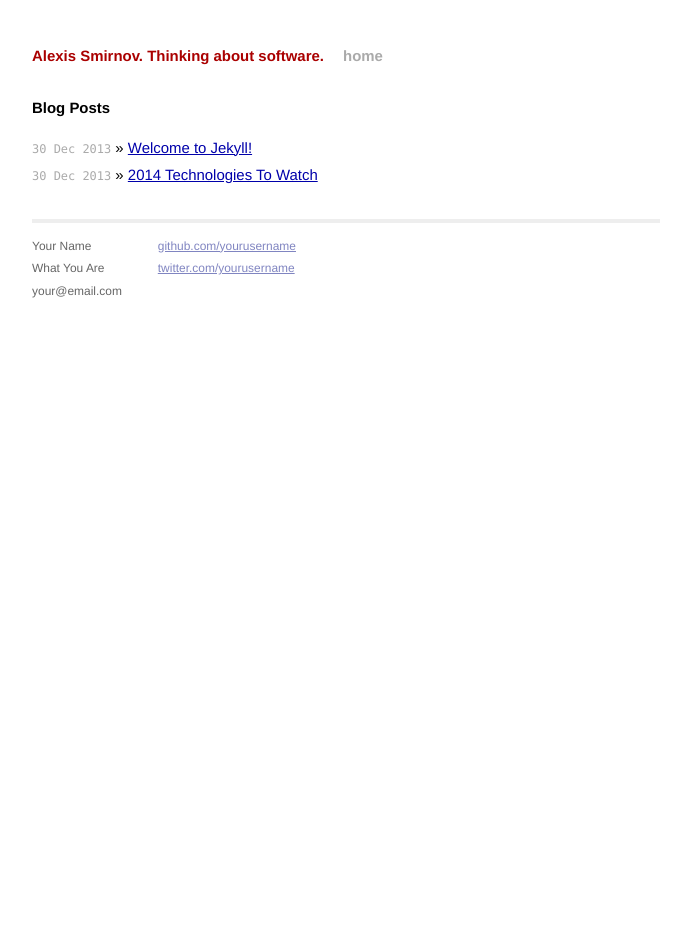
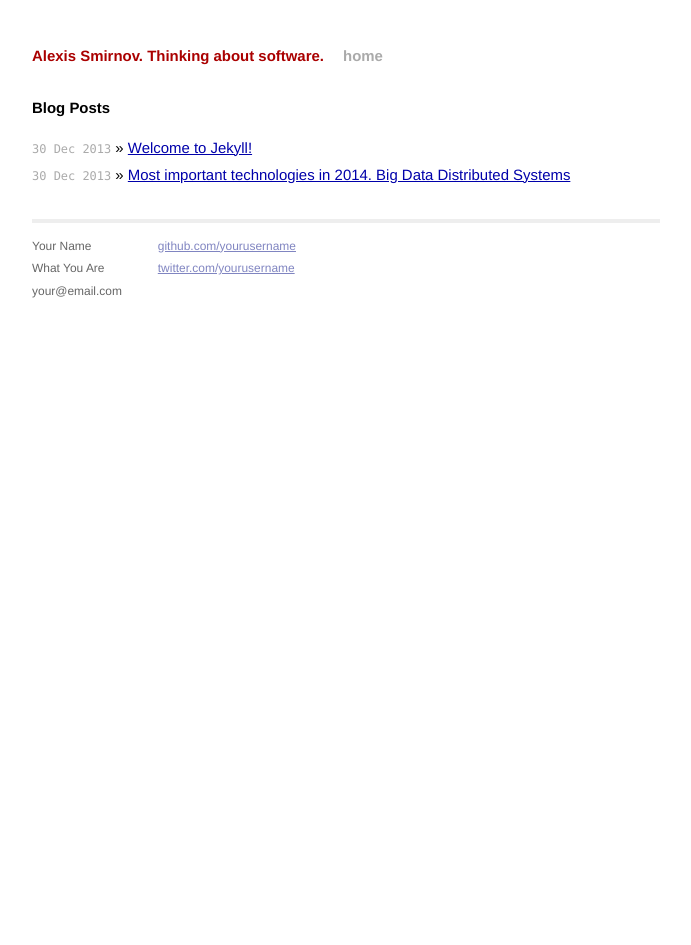
Before and after one commit to alexissmirnov/alexissmirnov.github.io, a Jekyll site: the page built from index.html, in a window 1280 px wide. Shown: the whole page, without its empty margins (294-985 px from the left). Built offline with Jekyll 4.4.1, drawn with Linux system fonts in a browser that asks for light colours; Markdown is read by kramdown in place of the engine named in the settings.

Commit message:
new post

```diff
--- a/_config.yml
+++ b/_config.yml
@@ -1,4 +1,3 @@
 name: Alexis Smirnov. Thinking about software.
-baseurl: /alexissmirnov.github.io
 markdown: redcarpet
 pygments: true
--- a/_posts/2013-12-30-2014-technologies-to-watch.md
+++ b/_posts/2013-12-30-2014-technologies-to-watch.md
@@ -1,3 +1,10 @@
+---
+layout: post
+title:  "Most important technologies in 2014. Big Data Distributed Systems"
+date:   2013-12-30 21:52:07
+categories: tech
+---
+
 # tl/dr: Hot in 2014
 - Docker
 - CoreOS
```
